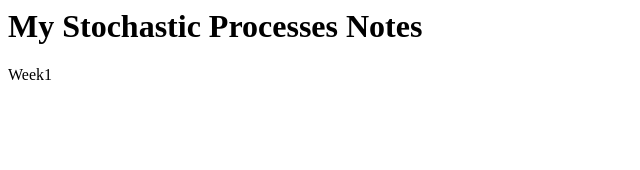
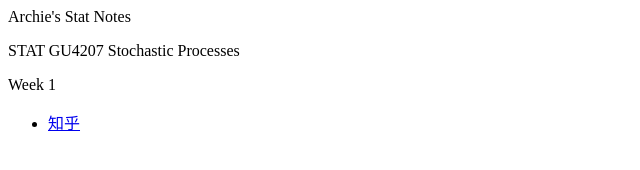
Before and after one commit to Archie-Yuan/archieyyuan.github.io, a plain HTML site: page index.html in a window 1280 px wide. Shown: the whole page, without its empty margins (0-640 px from the left). Drawn offline with Linux system fonts and the light colour scheme.

Commit message:
Update index.html

```diff
--- a/index.html
+++ b/index.html
@@ -1,13 +1,7 @@
-<! DOCTYPE html>
-<html>
-    <head>
-        <meta charset="utf-8">
-        <title>Project: My 4207 Notes</title>
-    </head>
-    <body>
+<p>Archie's Stat Notes</p>
+<p>STAT GU4207 Stochastic Processes</p>
+<p>Week 1</p>
 
-        <h1>My Stochastic Processes Notes</h1>
-
-        <p>Week1</p>
-    </body>
-</html>
+<ul>
+  <li> <a href="https://www.zhihu.com/people/g-kurfurst">知乎</a> </li>
+</ul>
```
